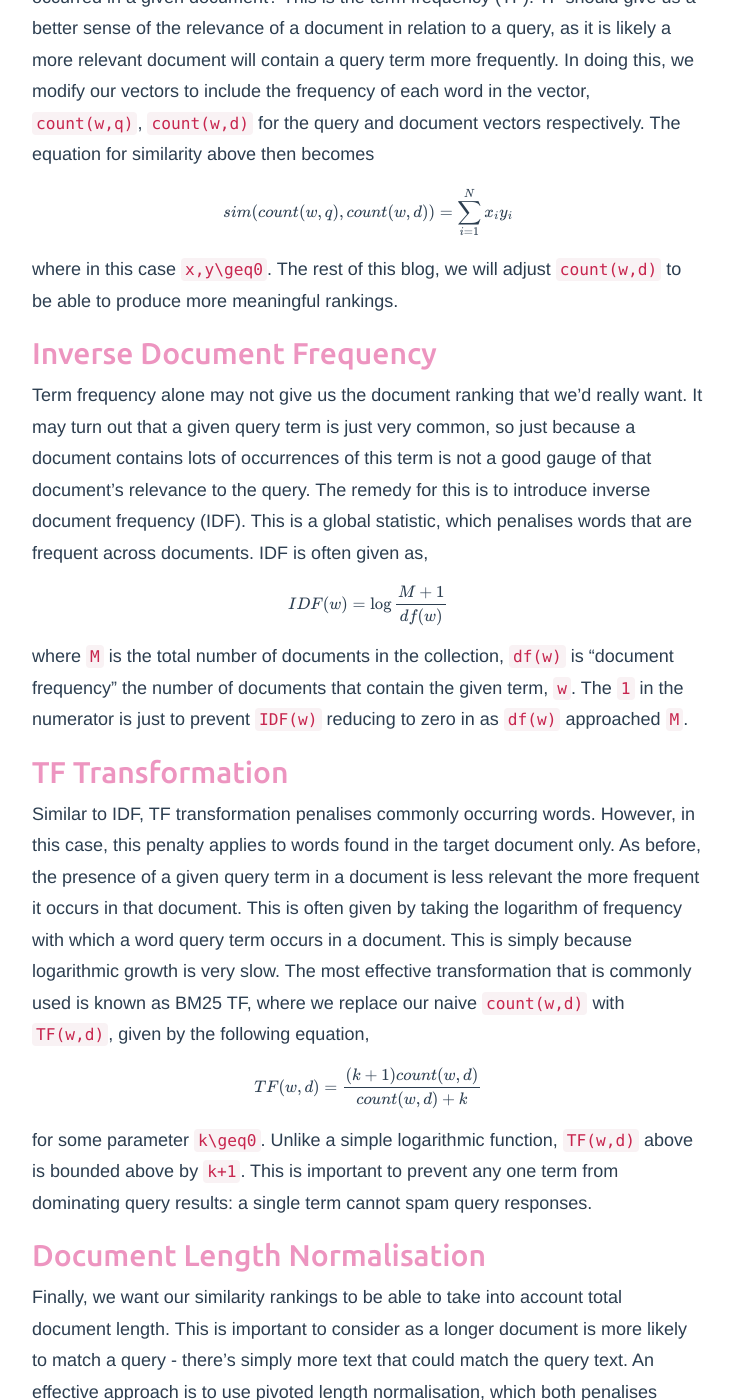
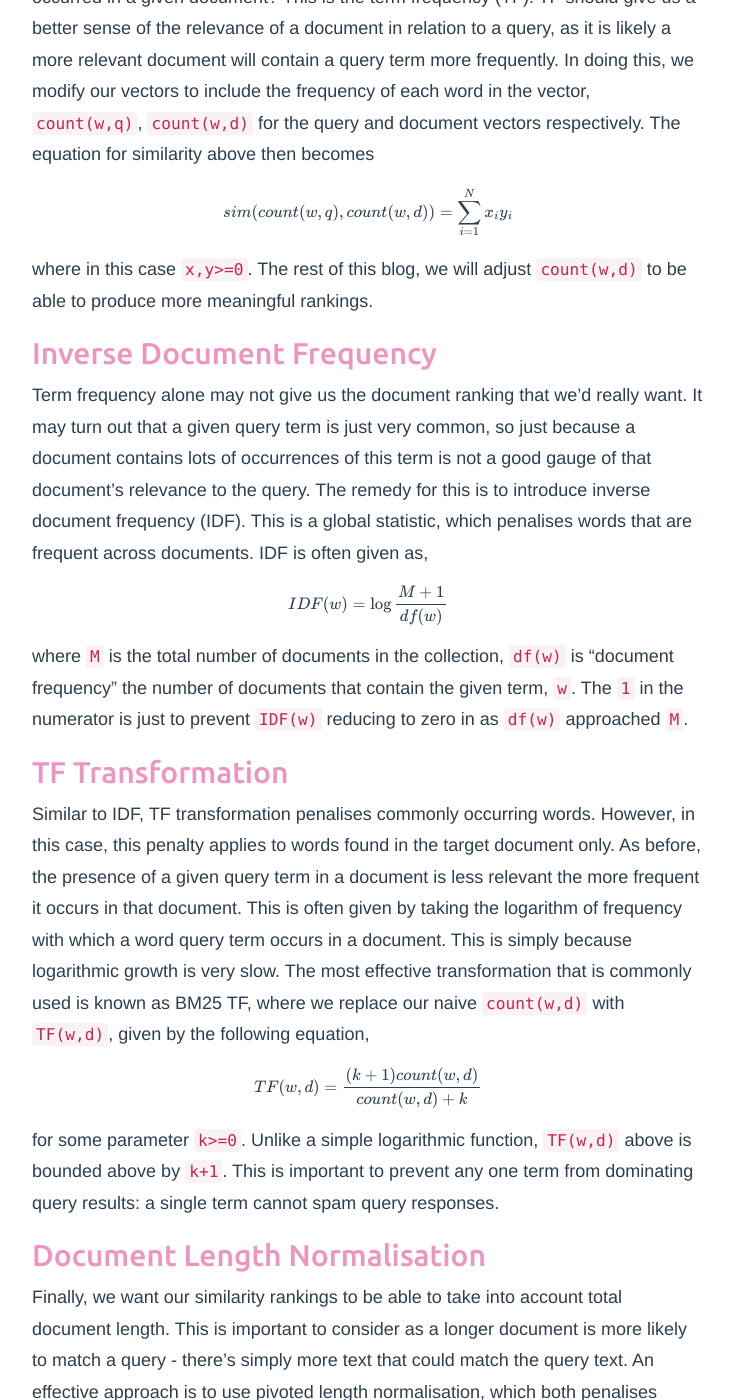
Before and after one commit to tpgmartin/tpgmartin.github.io, a Jekyll site: the page built from _posts/2018-02-11-information-retrieval-models-vector-space-model.md, in a window 1280 px wide and 1400 px high, scrolled down 1561 px. Shown: the whole window, without its empty margins (272-1005 px from the left). Built offline with Jekyll 4.4.1, drawn with Linux system fonts in a browser that asks for light colours; formulas are drawn with MathJax 3; comment, search, counter and statistics services are not loaded.

Commit message:
small tweak

```diff
--- a/_posts/2018-02-11-information-retrieval-models-vector-space-model.md
+++ b/_posts/2018-02-11-information-retrieval-models-vector-space-model.md
@@ -40,7 +40,7 @@ $$
     sim(count(w,q),count(w,d))=\sum_{i=1}^{N} x_iy_i
 $$
 
-where in this case `x,y\geq0`. The rest of this blog, we will adjust `count(w,d)` to be able to produce more meaningful rankings.
+where in this case `x,y>=0`. The rest of this blog, we will adjust `count(w,d)` to be able to produce more meaningful rankings.
 
 ## Inverse Document Frequency
 
@@ -60,7 +60,7 @@ $$
     TF(w,d)=\frac{(k+1)count(w,d)}{count(w,d)+k}
 $$
 
-for some parameter `k\geq0`. Unlike a simple logarithmic function, `TF(w,d)` above is bounded above by `k+1`. This is important to prevent any one term from dominating query results: a single term cannot spam query responses.
+for some parameter `k>=0`. Unlike a simple logarithmic function, `TF(w,d)` above is bounded above by `k+1`. This is important to prevent any one term from dominating query results: a single term cannot spam query responses.
 
 ## Document Length Normalisation
 
```
